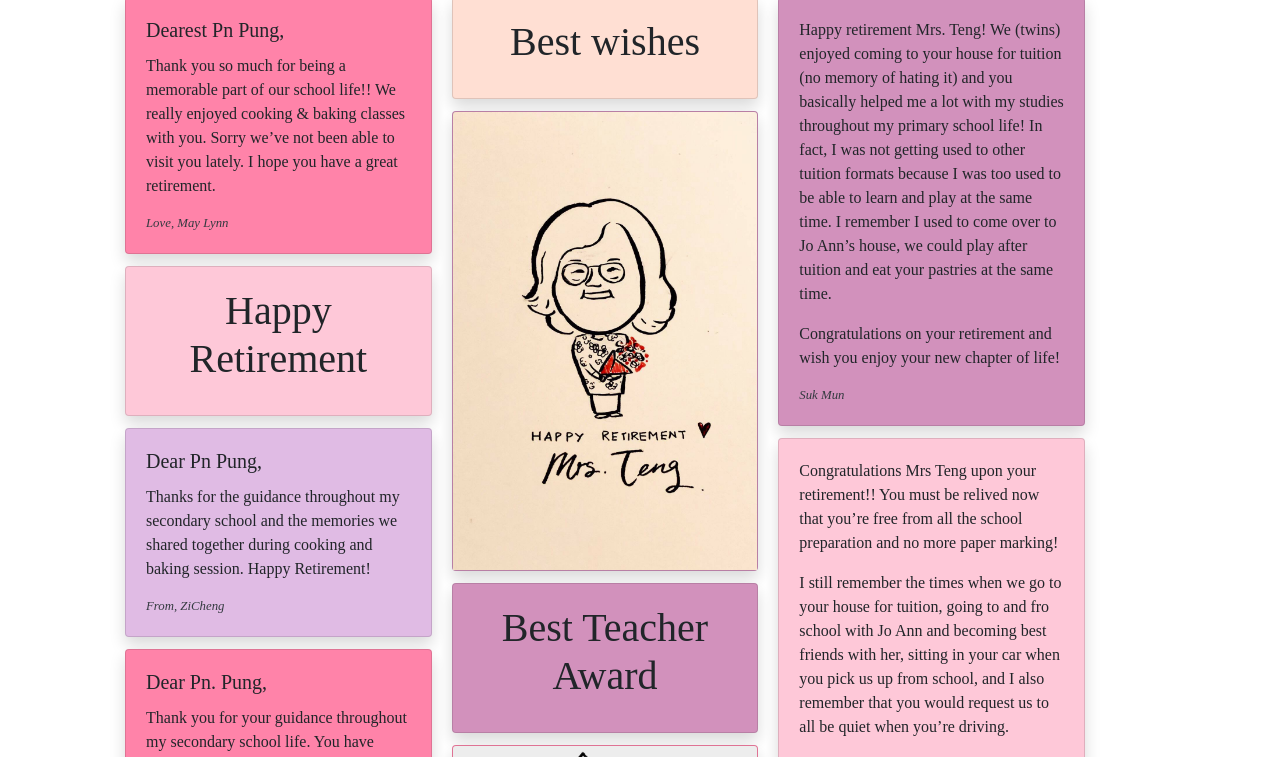
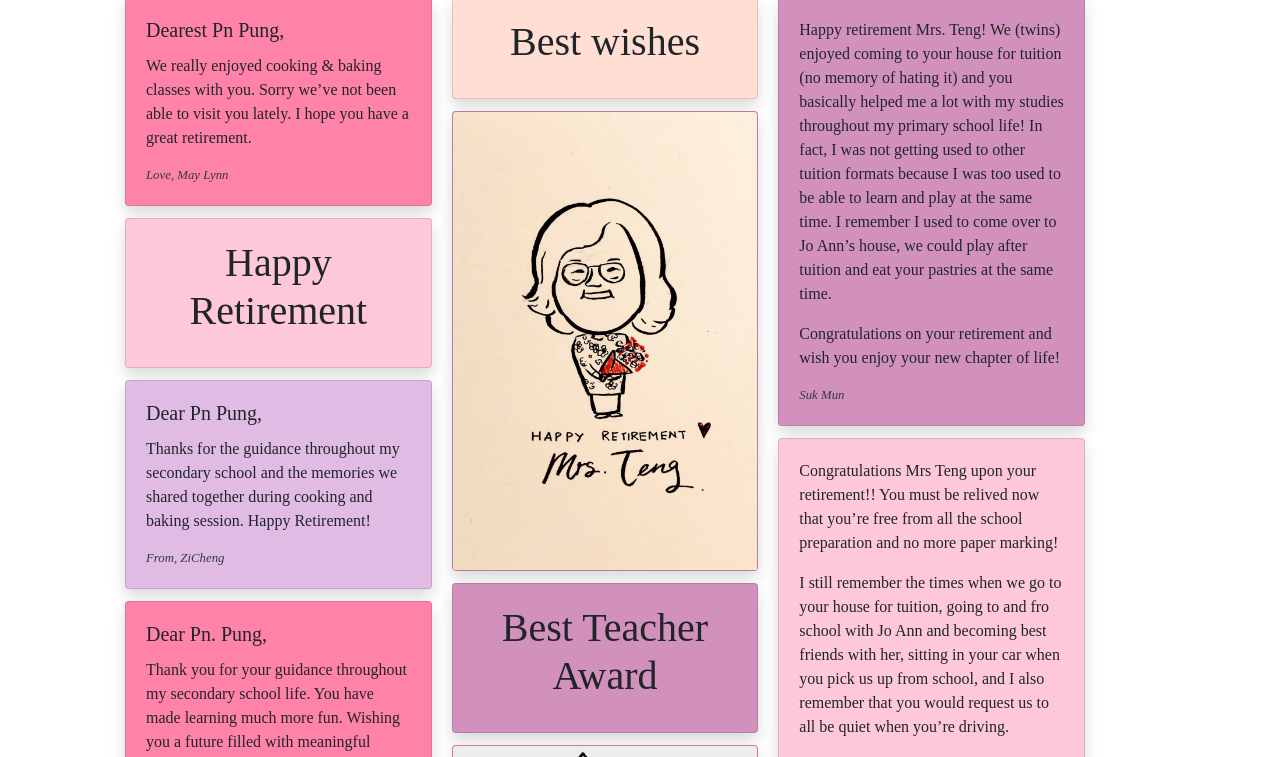
Before and after one commit to tengjoyeen/tengjoyeen.github.io, a plain HTML site: page index.html in a window 1280 px wide. Shown: the part 343-1100 px from the top of the page. Drawn offline with nearby package versions, Linux system fonts and the light colour scheme; a web font is replaced by a local one.

Commit message:
Update index.html

```diff
--- a/index.html
+++ b/index.html
@@ -57,7 +57,7 @@
                     <div class="card shadow">
                         <div class="card-body">
                             <h5 class="card-title">Dearest Pn Pung,</h5>
-                            <p class="card-text">Thank you so much for being a memorable part of our school life!! We really enjoyed cooking & baking classes with you. Sorry we’ve not been able to visit you lately. I hope you have a great retirement.</p>
+                            <p class="card-text"> We really enjoyed cooking & baking classes with you. Sorry we’ve not been able to visit you lately. I hope you have a great retirement.</p>
                             <p class="card-text"><small class="text-dark font-italic">Love, May Lynn</small></p>
                         </div>
                     </div>
```
